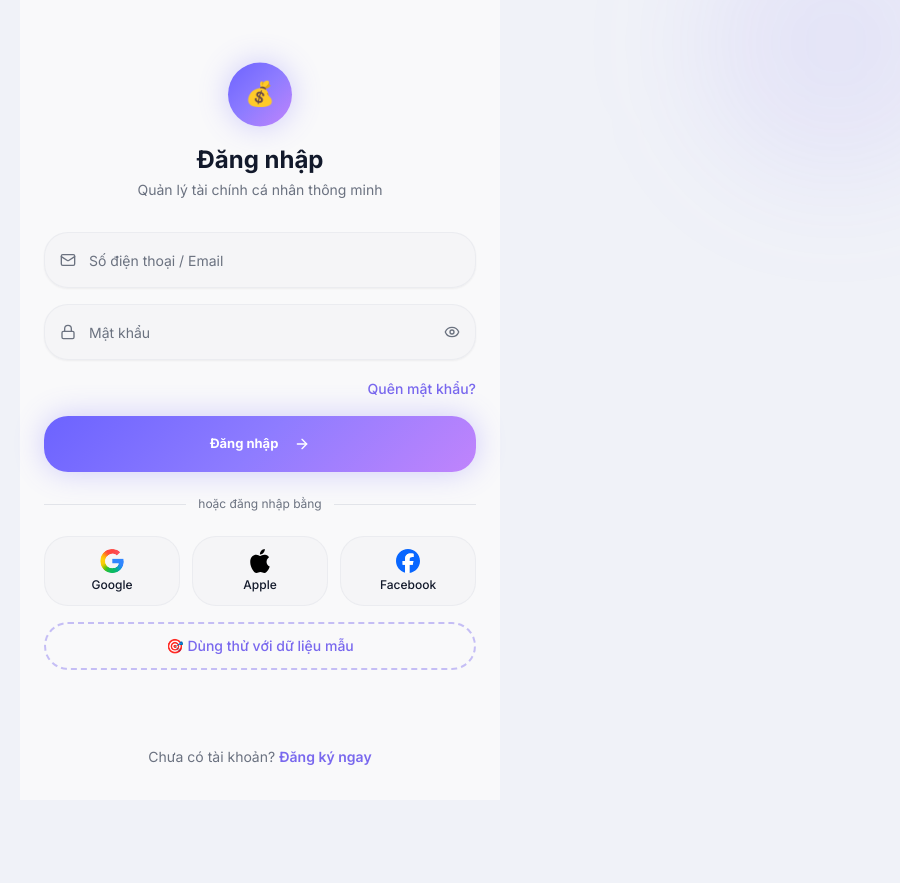
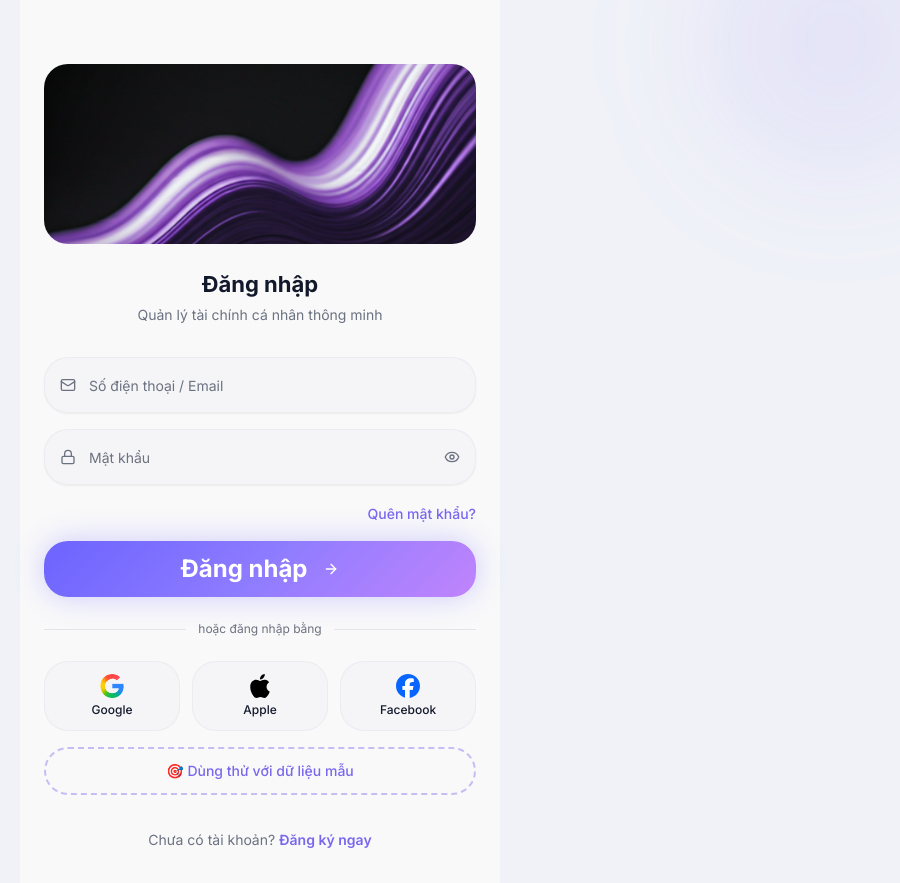
Before and after one commit to vanstevenwork-hash/App-quan-ly-chi-tieu-ca-nhan, a Next.js app in the folder client/: page /auth/login in a window 1280 px wide. Shown: the top 883 px of the page, without its empty margins (380-1280 px from the left). Before the commit the page ends 800 px from the top, so only its background shows below. Built offline with nearby package versions, Linux system fonts and the light colour scheme; no server answers.

Commit message:
update_new

```diff
--- a/client/app/auth/login/page.tsx
+++ b/client/app/auth/login/page.tsx
@@ -51,10 +51,15 @@ export default function LoginPage() {
 
             {/* Logo area */}
             <div className="px-6 pt-16 pb-8 text-center">
-                <div className="w-16 h-16 gradient-primary rounded-3xl flex items-center justify-center mx-auto mb-4 shadow-glow animate-float">
-                    <span className="text-2xl">💰</span>
-                </div>
-                <h1 className="text-2xl font-bold text-foreground">Đăng nhập</h1>
+                <div
+                    className="w-full h-[180px] bg-cover bg-center rounded-2xl mb-6"
+                    style={{
+                        backgroundImage: 'url("/images/login.png")'
+
+                    }}
+                />
+
+                <h1 className="text-3xl font-bold text-foreground">Đăng nhập</h1>
                 <p className="text-muted-foreground text-sm mt-1">Quản lý tài chính cá nhân thông minh</p>
             </div>
 
@@ -103,7 +108,7 @@ export default function LoginPage() {
                     <Button
                         type="submit"
                         disabled={loading}
-                        className="w-full gradient-primary text-white rounded-2xl h-14 text-base font-bold shadow-glow hover:opacity-90 transition-all border-0 mt-2"
+                        className="w-full gradient-primary text-white rounded-2xl h-14 text-2xl font-bold shadow-glow hover:opacity-90 transition-all border-0 mt-2"
                     >
                         {loading ? 'Đang đăng nhập...' : (
                             <>Đăng nhập <ArrowRight className="w-4 h-4 ml-2" /></>
```
Also changed, not shown: client/public/images/login.png (added).
